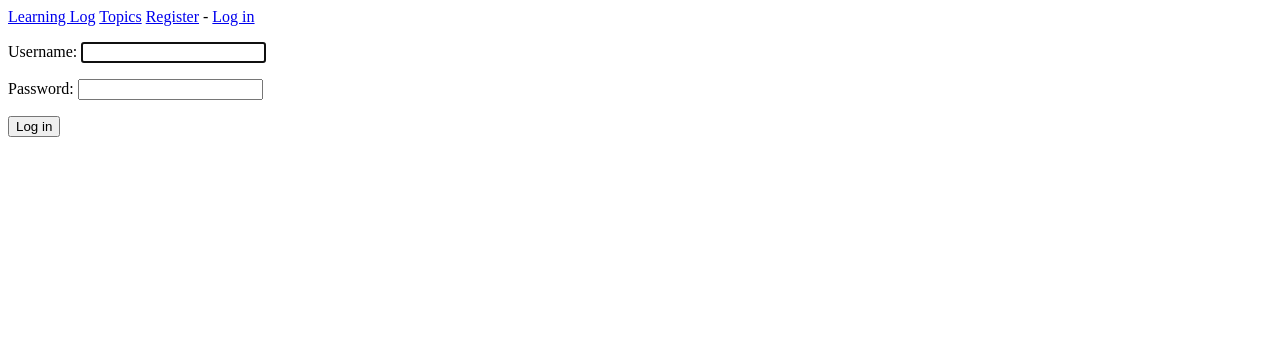
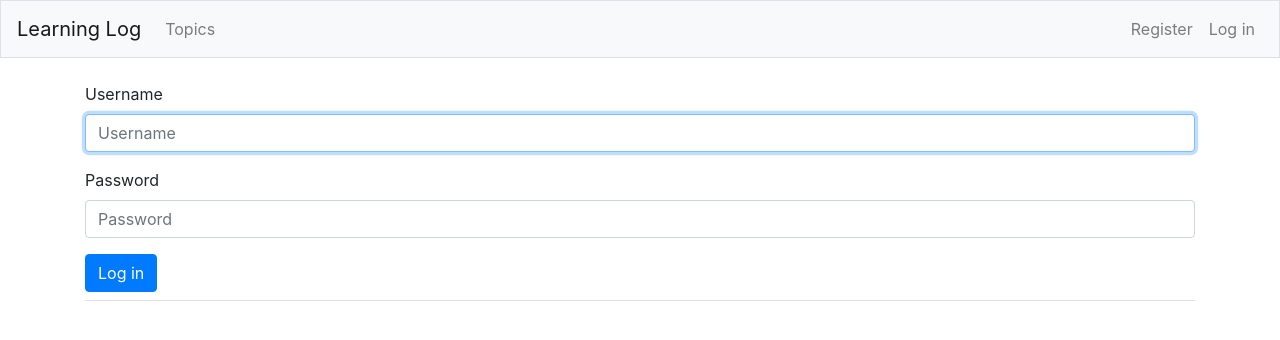
Before and after one commit to NiallCarbery/Learning_Log, a Django app: page /users/login/ in a window 1280 px wide. Shown: the top 340 px of the page. Run offline with Django 4.2, Linux system fonts and the light colour scheme; some libraries are stand-ins or nearby versions.

Commit message:
Styling of Login and NavBar with bootstrap

```diff
--- a/learning_log/settings.py
+++ b/learning_log/settings.py
@@ -34,6 +34,9 @@ INSTALLED_APPS = [
     # My apps
     'learning_logs',
     'users',
+
+    # Third party apps
+    'bootstrap4',
 
     # Default Django settings
     'django.contrib.admin',
--- a/learning_logs/templates/learning_logs/base.html
+++ b/learning_logs/templates/learning_logs/base.html
@@ -1,13 +1,60 @@
-<p>
-    <a href="{% url 'learning_logs:index' %}">Learning Log</a>
-    <a href="{% url 'learning_logs:topics' %}">Topics</a>
-    {% if user.is_authenticated %}
-        Hello, {{ user.username }}
-        <a href="{% url 'users:logout' %}">Log Out</a>
-    {% else %}
-        <a href="{% url 'users:register' %}">Register</a> -
-        <a href="{% url 'users:login' %}">Log in</a>
-    {% endif %}
-</p>
+{% load bootstrap4 %}
 
-{% block content %}{% endblock content %}
+<!doctype html>
+<html lang="en">
+<head>
+    <meta charset="utf-8">
+    <meta name="viewport" content="width=device-width, initial-scale=1,
+        shrink-to-fit=no">
+    <title>Learning Log</title>
+
+    {% bootstrap_css %}
+    {% bootstrap_javascript jquery='full' %}
+
+</head>
+<body>
+
+    <nav class="navbar navbar-expand-md navbar-light bg-light mb-4 border">
+
+        <a class="navbar-brand" href="{% url 'learning_logs:index'%}">
+        Learning Log</a>
+
+        <button class="navbar-toggler" type="button" data-toggle="collapse"
+        data-target="#navbarCollapse" aria-controls="navbarCollapse"
+        aria-expanded="false" aria-label="Toggle navigation">
+        <span class="navbar-toggler-icon"></span></button>
+
+        <div class="collapse navbar-collapse" id="navbarCollapse">
+            <ul class="navbar-nav mr-auto">
+                <li class="nav-item">
+                    <a class="nav-link" href="{% url 'learning_logs:topics'%}">
+                        Topics</a></li>
+            </ul>
+            <ul class="navbar-nav ml-auto">
+                {% if user.is_authenticated %}
+                    <li class="nav-item">
+                        <span class="navbar-text">Hello, {{ user.username }}.</span>
+                    </li>
+                    <li class="nav-item">
+                        <a class="nav-link" href="{% url 'users:logout' %}"> Log out</a>
+                    </li>
+                {% else %}
+                    <li class="nav-item">
+                        <a class="nav-link" href="{% url 'users:register' %}">Register</a>
+                    </li>
+                    <li class="nav-item">
+                        <a class="nav-link" href="{% url 'users:login' %}">Log in</a>
+                    </li>
+                {% endif %}
+            </ul>
+        </div>
+    </nav>
+
+    <main role="main" class="container">
+        <div class="pb-2 mb-2 border-bottom">
+            {% block content %}{% endblock content %}
+        </div>
+    </main>
+</body>
+
+</html>
--- a/users/templates/registration/login.html
+++ b/users/templates/registration/login.html
@@ -1,16 +1,18 @@
 {% extends "learning_logs/base.html" %}
+{% load bootstrap4 %}
+
+{% block page_header %}
+    <h2>Log in to your account.</h2>
+{% endblock page_header %}
 
 {% block content %}
+    <form method="post" action="{% url 'users:login' %}" class="form">
+        {% csrf_token %}
+        {% bootstrap_form form %}
+        {% buttons %}
+            <button name="submit" class="btn btn-primary">Log in</button>
+        {% endbuttons %}
 
-    {% if form.errors %}
-        <p>Your username and password didn't match. Please try again.</p>
-    {% endif %}
-
-    <form method="post" action="{% url 'users:login' %}">
-        {% csrf_token %}
-        {{ form.as_p }}
-
-        <button name="submit">Log in</button>
         <input type="hidden" name="next"
             value="{% url 'learning_logs:index' %}" />
     </form>
```
Also changed, not shown: learning_logs/templates/learning_logs/index.html (+10 -4 lines).
